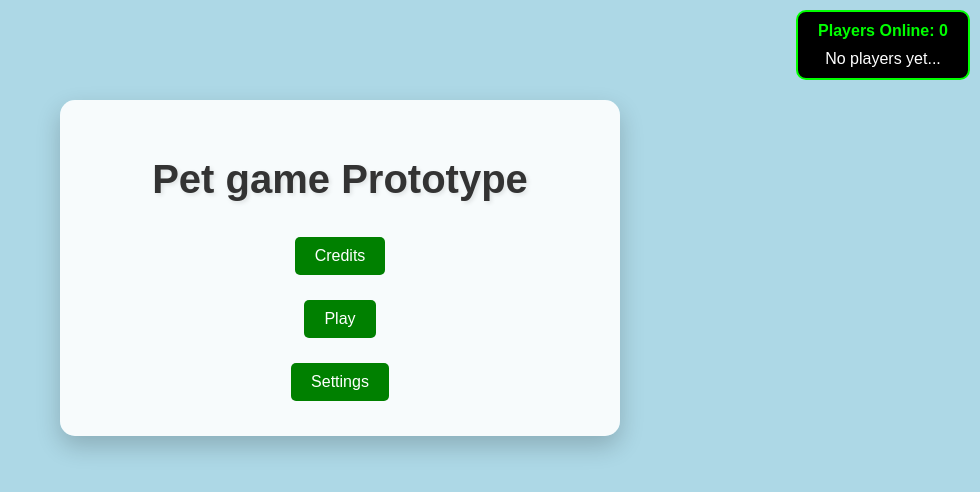
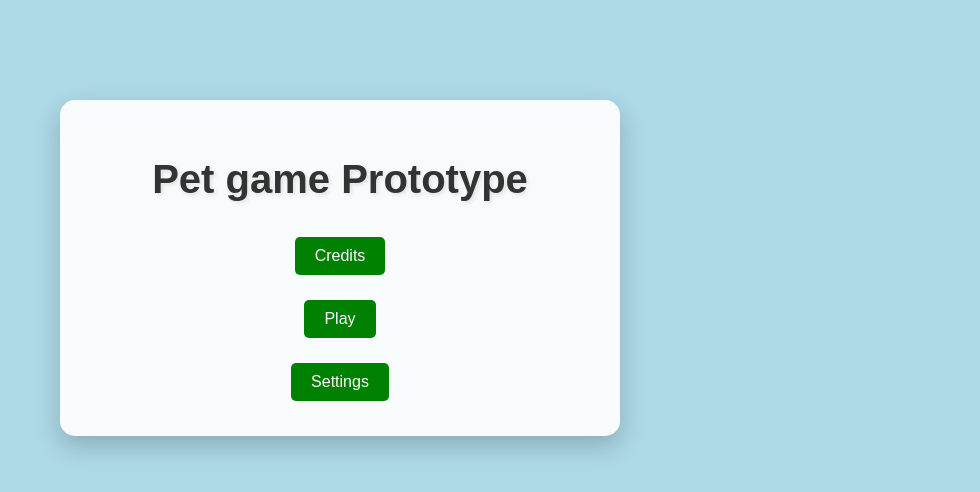
Before and after one commit to Arnisnaplayz/Tomodachi-browser, a website: page index.html in a window 1280 px wide. Shown: the whole page, without its empty margins (300-1280 px from the left). Drawn offline with nearby package versions, Linux system fonts and the light colour scheme.

Commit message:
Update index.html

```diff
--- a/index.html
+++ b/index.html
@@ -11,16 +11,6 @@
            <button id="credits">Credits</button>
            <button id="play" <img src=images"images/PLAY.png"/>Play</button>
            <button id="settings">Settings</button>
-       </div>
-   </div>
-
-   <!-- Debug player display -->
-   <div id="onlineDisplay" style="position: fixed; top: 10px; right: 10px; background: black; color: white; padding: 10px;">
-       <h3 id="onlineCount">Players Online: 0</h3>
-       <div id="playersList">No players yet...</div>
-   </div>
-
-   <script src="/socket.io/socket.io.js"></script>
    <script src="main/test.js"></script>
 </body>
 </html>
```
